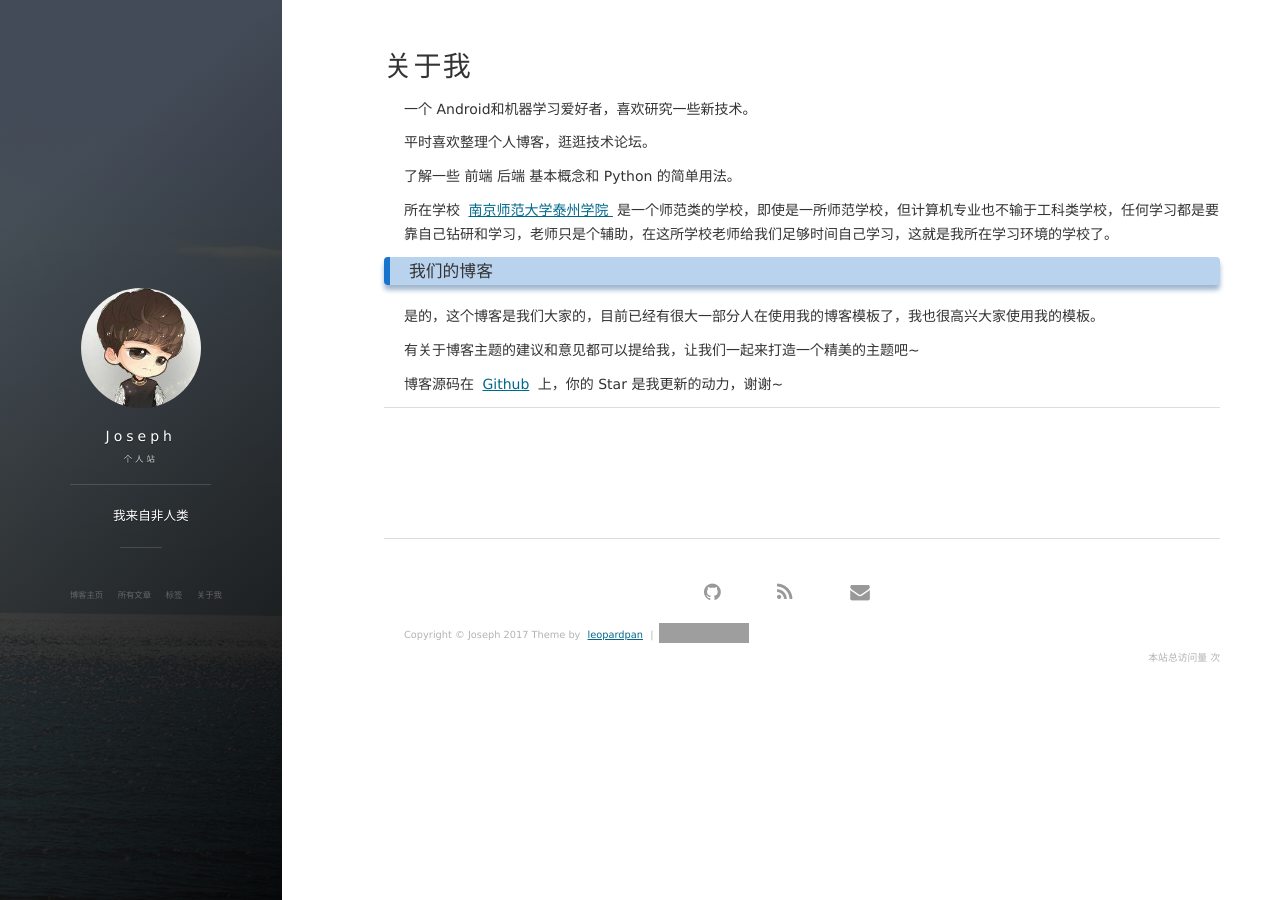
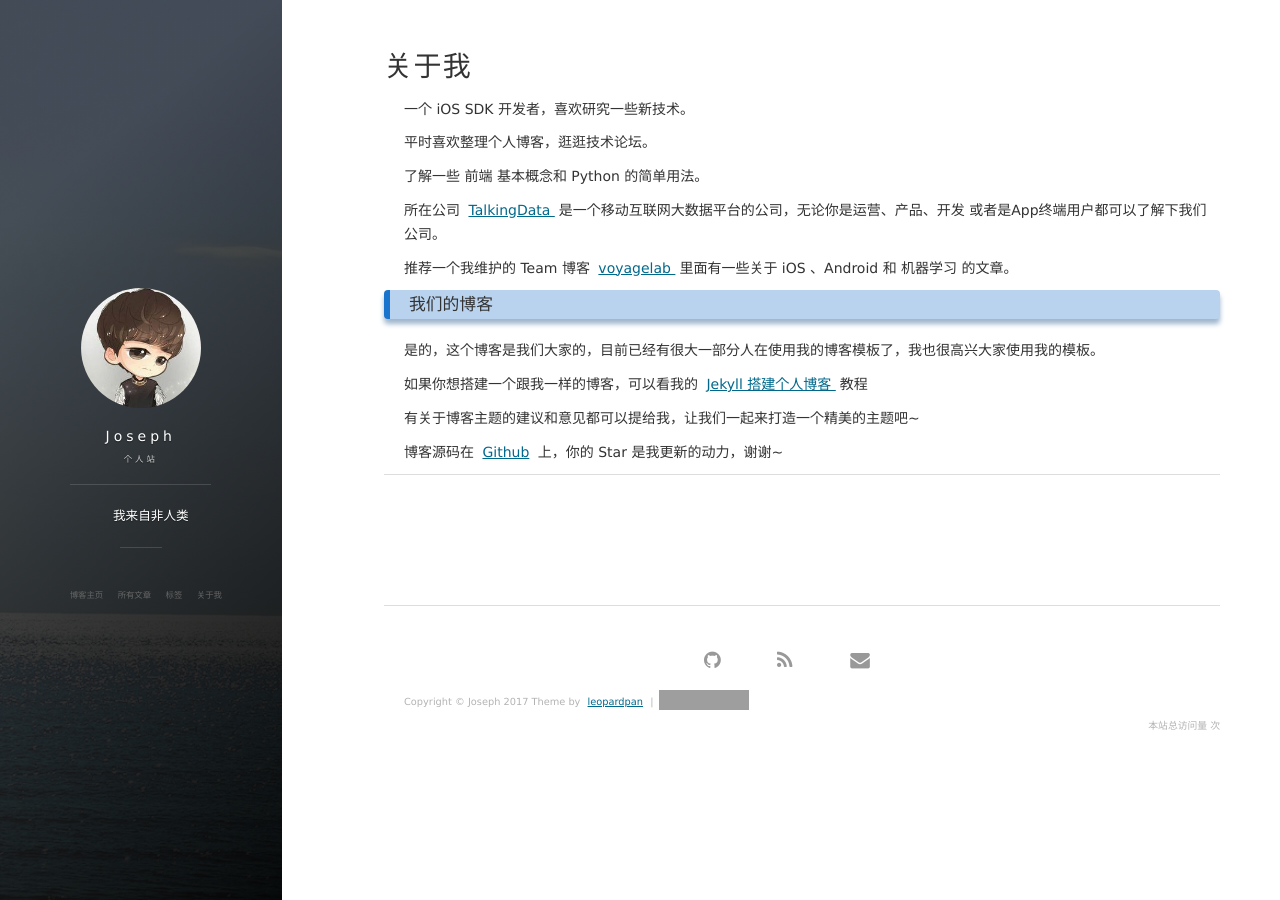
Before and after one commit to JosephXu2/JosephXu2.github.io, a Jekyll site: the page built from about.md, in a window 1280 px wide. Built offline with Jekyll 4.4.1, drawn with Linux system fonts in a browser that asks for light colours; nearby versions of some CDN libraries; comment, search, counter and statistics services are not loaded; grey boxes are pictures that could not be loaded.

Commit message:
Revert "1"
This reverts commit 7a9dc968703b40d51cf36870c92157caf45119f3.

```diff
--- a/about.md
+++ b/about.md
@@ -3,17 +3,22 @@ layout: page
 title: 关于我
 ---
 
-一个 Android和机器学习爱好者，喜欢研究一些新技术。
+一个 iOS SDK 开发者，喜欢研究一些新技术。
 <p>
 平时喜欢整理个人博客，逛逛技术论坛。
 <p>
-了解一些 前端  后端 基本概念和 Python 的简单用法。
+了解一些 前端 基本概念和 Python 的简单用法。
 
 <p>
 
-所在学校
-<a target="_blank" href="https://www.talkingdata.com/"> 南京师范大学泰州学院 </a>
-是一个师范类的学校，即使是一所师范学校，但计算机专业也不输于工科类学校，任何学习都是要靠自己钻研和学习，老师只是个辅助，在这所学校老师给我们足够时间自己学习，这就是我所在学习环境的学校了。
+所在公司
+<a target="_blank" href="https://www.talkingdata.com/"> TalkingData </a>
+是一个移动互联网大数据平台的公司，无论你是运营、产品、开发 或者是App终端用户都可以了解下我们公司。
+<p>
+
+推荐一个我维护的 Team 博客
+<a target="_blank" href="http://talkingdata.me/"> voyagelab </a>
+里面有一些关于 iOS 、Android 和 机器学习 的文章。
 
 <p>
 
@@ -22,6 +27,12 @@ title: 关于我
 <p>
 
 是的，这个博客是我们大家的，目前已经有很大一部分人在使用我的博客模板了，我也很高兴大家使用我的模板。
+
+<p>
+
+如果你想搭建一个跟我一样的博客，可以看我的
+<a href="/2016/10/jekyll_tutorials1/"> Jekyll 搭建个人博客 </a>
+教程
 
 <p>
 
```
